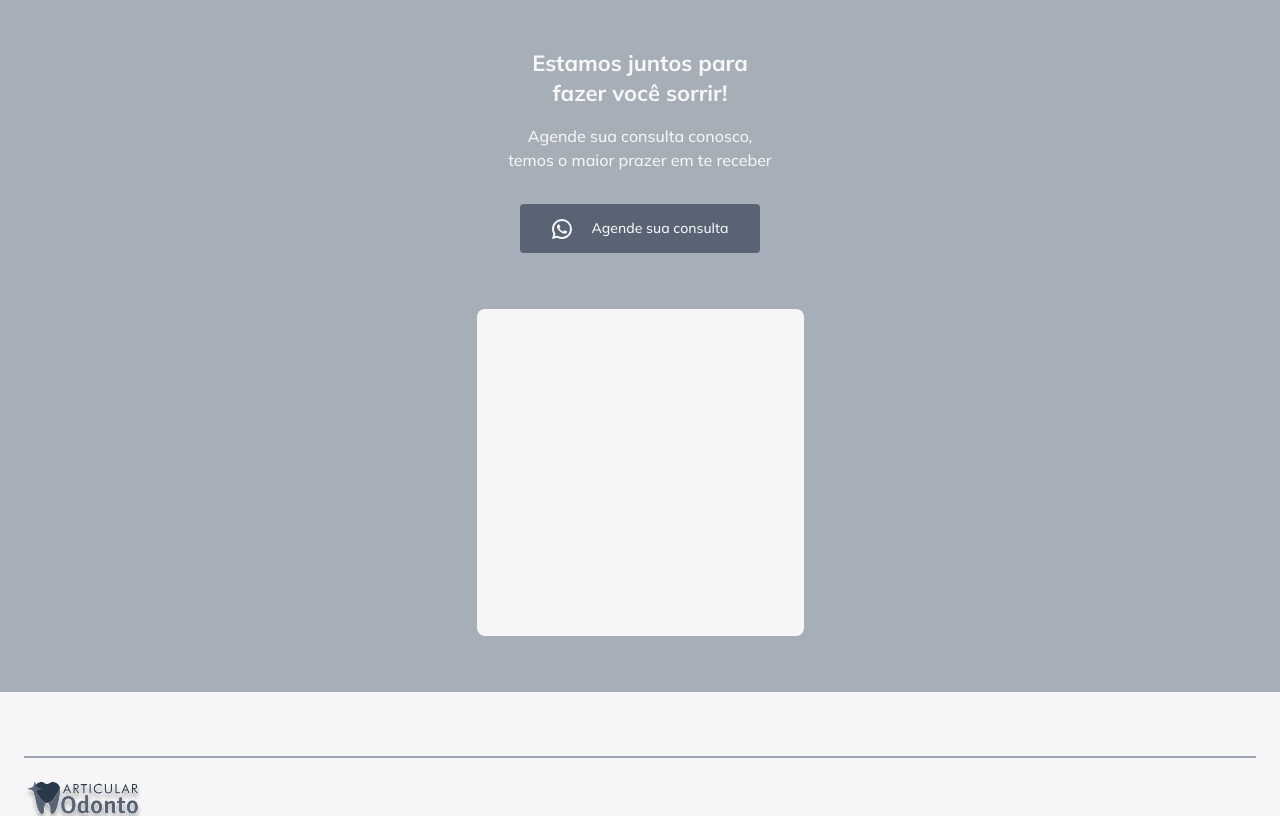
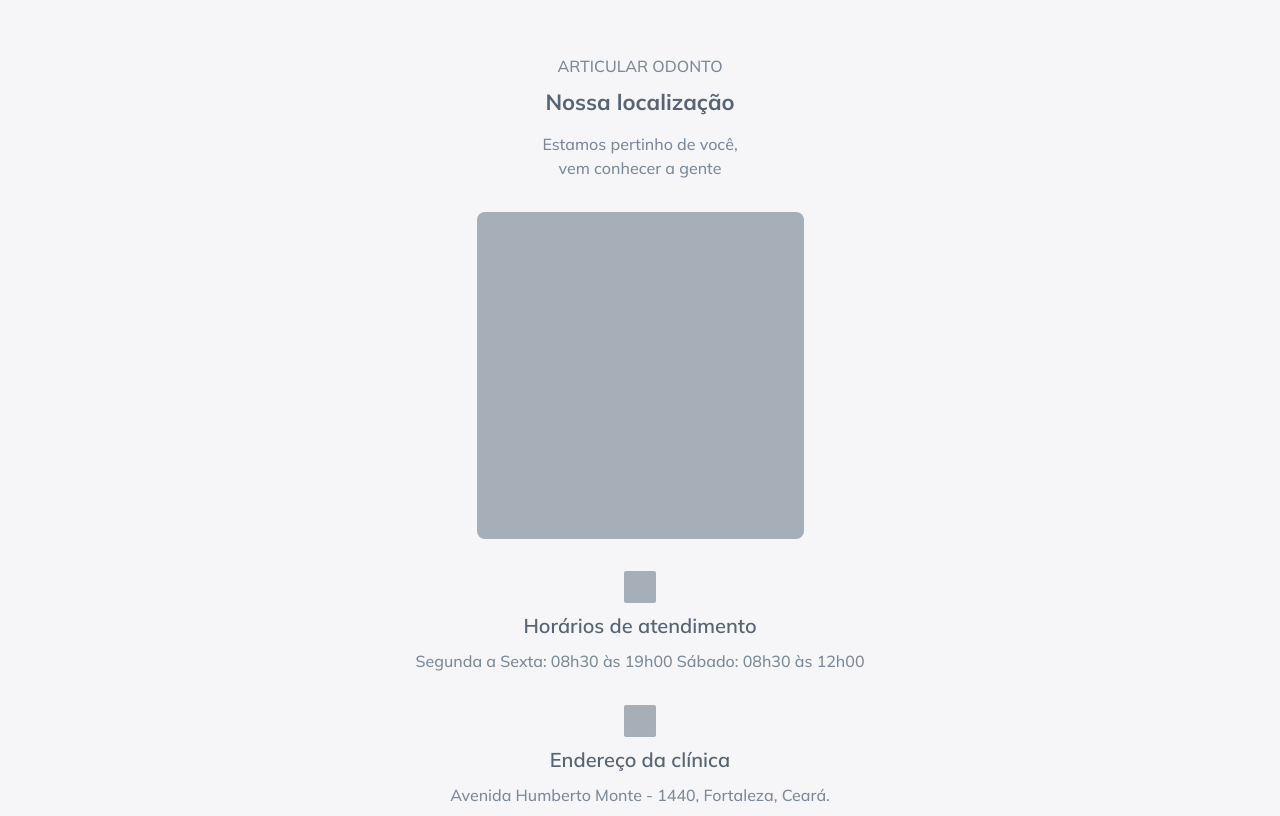
Before and after one commit to prenansb/articular-odonto, a Next.js app: page / in a window 1280 px wide. Shown: the part 1940-2756 px from the top of the page. Built offline with nearby package versions, Linux system fonts and the light colour scheme.

Commit message:
location added

```diff
--- a/src/layout/index.ts
+++ b/src/layout/index.ts
@@ -1,3 +1,4 @@
 export { default as Hero } from './hero/hero'
 export { default as Qualities } from './qualities/qualities'
 export { default as LastCall } from './last-call/last-call'
+export { default as Location } from './location/location'
--- /dev/null
+++ b/src/layout/location/location.tsx
@@ -0,0 +1,49 @@
+const details = [
+  {
+    title: 'Horários de atendimento',
+    description: `Segunda a Sexta: 08h30 às 19h00
+      Sábado: 08h30 às 12h00`,
+  },
+  {
+    title: 'Endereço da clínica',
+    description: `Avenida Humberto Monte - 1440,
+    Fortaleza, Ceará.`,
+  },
+  {
+    title: 'Telefone para contato',
+    description: `(85) 9.999-9999 ou (85) 9.999-9999 `,
+  },
+]
+
+export default function Location() {
+  return (
+    <section className="flex flex-col items-center gap-[32px] py-[64px]">
+      <div className="flex flex-col items-center">
+        <h4 className="mb-[9px] text-[16px] text-[#7C8999] leading-[24px] font-medium text-center">
+          ARTICULAR ODONTO
+        </h4>
+        <h3 className="mb-[15px] text-[22px] text-[#586474] leading-[30px] font-bold">
+          Nossa localização
+        </h3>
+        <span className="max-w-[196px] text-[16px] text-[#7C8999] leading-[24px] font-medium text-center">
+          Estamos pertinho de você, vem conhecer a gente
+        </span>
+      </div>
+
+      <div className="bg-[#A6AEB8] w-[327px] h-[327px] rounded-[8px]"></div>
+      <ul className="flex flex-col items-center gap-[32px]">
+        {details.map(detail => (
+          <li key={detail.title} className="flex flex-col items-center gap-[8px]">
+            <div className="w-[32px] h-[32px] bg-[#A6AEB8] rounded-[2px]"></div>
+            <h5 className="text-[20px] text-[#586474] leading-[30px] font-semibold text-center">
+              {detail.title}
+            </h5>
+            <p className="text-[16px] text-[#7C8999] leading-[24px] font-medium text-center">
+              {detail.description}
+            </p>
+          </li>
+        ))}
+      </ul>
+    </section>
+  )
+}
--- a/src/pages/index.tsx
+++ b/src/pages/index.tsx
@@ -1,7 +1,7 @@
 import type { NextPage } from 'next'
 import Head from 'next/head'
 import { Footer, Navbar } from '../common'
-import { Hero, Qualities, LastCall } from '../layout'
+import { Hero, Qualities, LastCall, Location } from '../layout'
 
 const Home: NextPage = () => {
   return (
@@ -13,6 +13,7 @@ const Home: NextPage = () => {
       <Navbar />
       <Hero />
       <Qualities />
+      <Location />
       <LastCall />
       <Footer />
     </>
```
